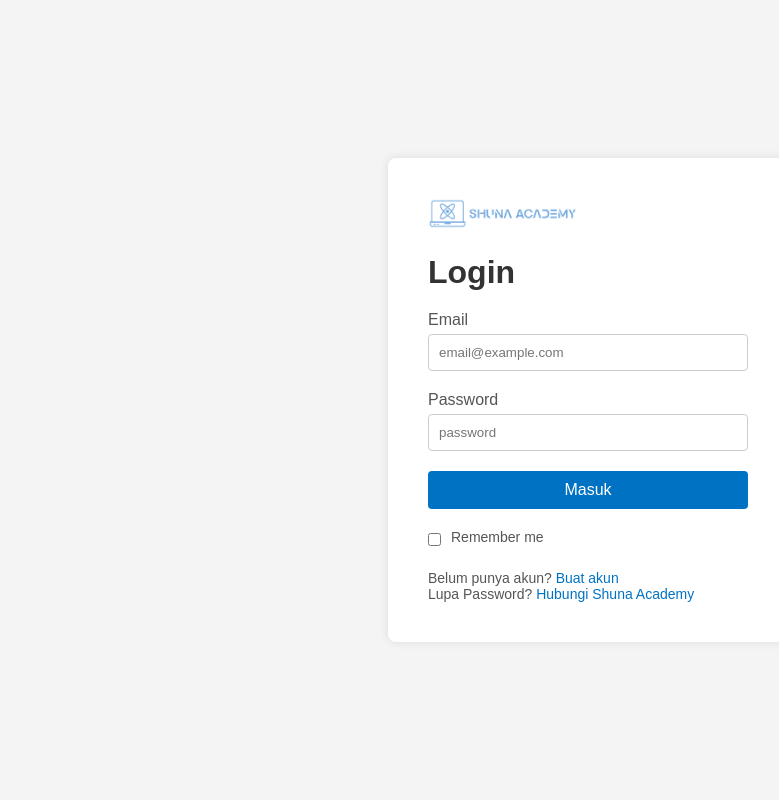
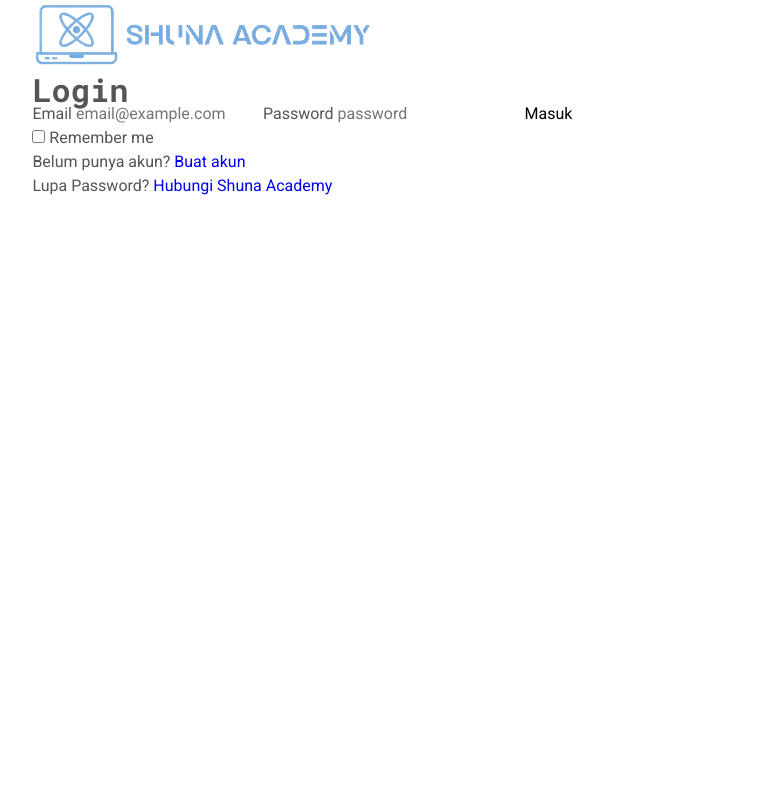
Before and after one commit to InfiniteNull/KM-6-AI-Data-Science-Capstone-Project-Development-Students, a Python web app: template app/templates/login.html in a window 1280 px wide. Shown: the whole page, without its empty margins (52-831 px from the left). Run offline with Jinja, Linux system fonts and the light colour scheme; the template is opened without the code that fills it, so the values that code supplies are empty.

Commit message:
Update login.css

```diff
--- a/app/static/css/login.css
+++ b/app/static/css/login.css
@@ -1,128 +1,414 @@
+/* FONT */
+@import url('https://fonts.googleapis.com/css2?family=Roboto+Mono:wght@400;500;600;700&family=Roboto:wght@400;500;700&display=swap');
+
+/* CSS VARIABELS */
+:root {
+    --header-height: 3.5rem;
+
+    /* COLORS */
+    --primary-color: #4a4a4a;
+    --primary-color-alt: #575757;
+    --linear-gradient: linear-gradient(54deg, rgba(45, 45, 45, 0.95)34%, rgba(45, 45, 45, 0.95));
+    --title-color: #4a4a4a;
+    --text-color: #555;
+    --text-color-alt: #999;
+    --bg-color: #fff;
+    --bg-color-alt: #e9ecef;
+    --border-color: #f1f1f1;
+
+    /* FONT AND TYPOGRAPY */
+    --roboto-font: 'Roboto', sans-serif;
+    --mono-font: 'Roboto Mono', monospace;
+
+    --fs-h1: 2.75rem;
+    --fs-h2: 2.25rem;
+    --fs-lg: 1.125rem;
+    --fs-base: 1rem;
+    --fs-sm: 0.875rem;
+    --fs-xs: 0.75rem;
+
+    /* FONT WEIGHT */
+    --medium: 500;
+    --semibold: 600;
+    --bold: 700;
+}
+
+/* BASE */
 * {
-    box-sizing: border-box;
     margin: 0;
     padding: 0;
-    font-family: Arial, sans-serif;
+    box-sizing: border-box;
+}
+
+html {
+    scroll-behavior: smooth;
+}
+
+body,
+button,
+input,
+textarea {
+    font-family: var(--roboto-font);
+    font-size: var(--fs-base);
 }
 
 body {
-    display: flex;
-    justify-content: center;
-    align-items: center;
-    height: 100vh;
-    background-color: #f4f4f4;
+    background-color: var(--bg-color);
+    color: var(--text-color);
+    line-height: 1.5em;
 }
 
-.container {
-    display: flex;
-    max-width: 400px;
-    width: 100%;
-    background-color: white;
-    box-shadow: 0 0 10px rgba(0, 0, 0, 0.1);
-    border-radius: 8px;
-    overflow: hidden;
+h1,
+h2,
+h3
+{
+    font-family: var(--mono-font);
+    font-weight: var(--bold);
 }
 
-.login-box {
-    flex: 1 1 400px;
-    padding: 40px;
-    display: flex;
-    flex-direction: column;
-    justify-content: center;
+ul {
+    list-style: none;
 }
 
-.login-box .logo {
-    width: 150px;
-    margin-bottom: 20px;
-}
-
-.login-box h1 {
-    margin-bottom: 20px;
-    color: #333;
-}
-
-.login-box label {
-    display: block;
-    margin-bottom: 5px;
-    color: #555;
-}
-
-.login-box input[type="email"] {
-    width: 100%;
-    padding: 10px;
-    margin-bottom: 20px;
-    border: 1px solid #ccc;
-    border-radius: 4px;
-}
-.login-box input[type="password"] {
-    width: 100%;
-    padding: 10px;
-    margin-bottom: 20px;
-    border: 1px solid #ccc;
-    border-radius: 4px;
-}
-
-.login-box button {
-    width: 100%;
-    padding: 10px;
-    border: none;
-    border-radius: 4px;
-    background-color: #0072c3;
-    color: white;
-    font-size: 16px;
-    cursor: pointer;
-    margin-bottom: 20px;
-}
-
-.login-box button:hover {
-    background-color: #005bb5;
-}
-
-.remember-me {
-    display: flex;
-    align-items: center;
-    margin-bottom: 20px;
-}
-
-.remember-me input {
-    margin-right: 10px;
-}
-
-.remember-me label {
-    font-size: 14px;
-    color: #555;
-}
-
-.links {
-    font-size: 14px;
-    color: #555;
-}
-
-.links a {
-    color: #0072c3;
+a {
     text-decoration: none;
 }
 
-.image-box {
-    flex: 1 1 600px;
-    background-color: #f0f0f0;
-    display: flex;
-    justify-content: center;
-    align-items: center;
-    border-left: 1px solid #ccc;
+button {
+    cursor: pointer;
+    background: none;
+    border: none;
+    outline: none;
 }
 
-.image-box img {
+img {
     max-width: 100%;
     height: auto;
 }
 
-@media (max-width: 768px) {
-    .container {
-        flex-direction: column;
+textarea,
+input {
+    background: none;
+    border: none;
+    outline: none;
+}
+
+/* REUSABLE CSS */
+.container {
+    max-width: 1140px;
+    margin: 0 auto;
+    padding-left: 0.9rem;
+    padding-right: 0.9rem;
+}
+
+.grid {
+    display: grid;
+}
+
+.section {
+    padding-top: 4rem;
+    padding-bottom: 3rem;
+}
+
+.section__title {
+    font-size: var(--fs-h2);
+    line-height: 1.17em;
+    font-weight: var(--medium);
+    margin-bottom: 1.12em;
+}
+
+.text-lg {
+    font-size: var(--fs-lg);
+    line-height: 1.67em;
+}
+
+.text-xs {
+    font-size: var(--fs-xs);
+    line-height: 1.5em;
+}
+
+.text-sm {
+    font-size: var(--fs-sm);
+    line-height: 1.43em;
+}
+
+.skills__title,
+.resume__title {
+    color: var(--text-color-alt);
+    letter-spacing: 0.4em;
+    margin-bottom: 2.8em;
+}
+
+/* HEADER */
+
+.header {
+    position: absolute;
+    top: 0;
+    left: 0;
+    width: 100%;
+    z-index: 100;
+    transition: 0.3s;
+}
+
+.nav{
+    height: calc(var(--header-height) + 0.875rem);
+    display: flex;
+    align-items: flex-end;
+}
+
+.nav__list {
+    display: flex;
+    column-gap: 3.25rem;
+}
+
+
+.nav__link {
+    color: #fff;
+    font-size: 0.9rem;
+    font-weight: var(--bold);
+    font-family: var(--mono-font);
+    text-transform: uppercase;
+    position: relative;
+    transition: 0.3s;
+}
+
+.nav__link:hover {
+    opacity: 0.5;
+}
+
+.nav__close::after {
+    content: '';
+    position: absolute;
+    bottom: 0;
+    right: -0.5rem;
+    width: 7px;
+    height: 2px;
+    background-color: #fff;
+    opacity: 0;
+    transition: 0.3s;
+}
+
+.nav__link:hover::after {
+    opacity: 1;
+}
+
+.nav__close,
+.nav__toggle {
+    display: none;
+}
+
+/* ACTIVE LINK */
+.active-link {
+    opacity: 0.5;
+}
+
+.active-link::after {
+    opacity: 1;
+}
+
+.scroll-header {
+    position: fixed;
+    background-color: var(--bg-color);
+    box-shadow: 0 5px 8px 0 rgb(0 0 0 / 14%);
+}
+
+.scroll-header .nav__link {
+    color: var(--text-color);
+}
+
+.scroll-header .nav {
+    align-items: center;
+}
+
+.scroll-header .nav__link::after {
+    background-color: var(--text-color);
+}
+
+.scroll-header .nav__link:hover,
+.scroll-header .active-link {
+    color: var(--primary-color);
+}
+
+/* HOME */
+.home {
+    background: url(app/static/img/home.jpg);
+    background-size: cover;
+    background-position: 50%;
+    padding-top: 5.5rem;
+    margin-bottom: 2.5rem;
+    position: relative;
+}
+
+.home::before {
+    content: '';
+    position: absolute;
+    top: 0;
+    left: 0;
+    width: 100%;
+    height: 100%;
+    background: var(--linear-gradient);
+}
+
+.home__container {
+    grid-template-columns: 4fr 8fr;
+    column-gap: 1.875rem;
+}
+
+.home__data {
+    z-index: 10;
+}
+
+.home__img {
+    width: 90%;
+    height: 380px;
+    object-fit: cover;
+    border-radius: 0.3rem;
+    transform: translateY(3.125rem);
+    box-shadow: 0 0 27px rgb(96 96 96 / 34%);
+}
+
+.home__name,
+.home__work {
+    color: #fff;
+    font-family: var(--mono-font);
+}
+
+.home__name {
+    font-size: var(--fs-h1);
+    line-height: 1.14em;
+    margin: 0.9em 0 0.63em;
+}
+
+.home__work {
+    margin-bottom: 7.5em;
+}
+
+/* HELLO */
+.about__item {
+    border: 3px solid var(--border-color);
+    padding: 2.5rem 1.25rem 1.875rem;
+    text-align: center;
+}
+.about__box {
+    border: 3px solid var(--border-color);
+    width: 82px;
+    height: 82px;
+    border-radius: 50%;
+    margin: 0 auto;
+    margin-bottom: 1.25rem;
+    position: relative;
+    display: flex;
+}
+
+
+/* BUTTON */
+.button {
+    display: inline-block;
+    background-color: var(--primary-color);
+    color: #fff;
+    padding: 1.1em 2.1em;
+    border-radius: 1.56rem;
+    font-weight: var(--semibold);
+    transition: 0.3s;
+}
+
+.button:hover {
+    background-color: var(--primary-color-alt);
+}
+
+.button--flex {
+    display: inline-flex;
+    align-items: flex-start;
+    column-gap: 0.3rem;
+}
+
+/* SERVICES */
+.services__container {
+    grid-template-columns: repeat(3, 1fr);
+    gap: 1.875rem;
+}
+
+.services__item {
+    border: 1px solid var(--border-color);
+    padding: 2.5rem 1.25rem 1.875rem;
+    text-align: center;
+}
+
+.icon__box {
+    border: 1px solid var(--border-color);
+    width: 82px;
+    height: 82px;
+    border-radius: 50%;
+    margin: 0 auto;
+    margin-bottom: 1.25rem;
+    position: relative;
+    display: flex;
+}
+
+.services__icon {
+    width: 32px;
+    margin: auto;
+}
+
+.services__dot {
+    position: absolute;
+    left: 0;
+    top: 0;
+    width: 100%;
+    height: 100%;
+    animation: service-dot 2s linear infinite;
+    animation-play-state: paused;
+}
+
+.services__item:hover .services__dot {
+    animation-play-state: running;
+}
+
+@keyframes service-dot {
+    0% {
+        transform: rotate(0deg);
     }
 
-    .image-box {
-        display: none;
+    100% {
+        transform: rotate(1turn);
     }
 }
+
+.dot {
+    width: 13px;
+    height: 13px;
+    background-color: var(--title-color);
+    border-radius: 50%;
+    position: absolute;
+    top: 0;
+    left: 0.9rem;
+}
+
+.services__title {
+    margin-bottom: 0.8em;
+}
+
+/* RESUME */
+.resume__container {
+    grid-template-columns: repeat(2, 1fr);
+    column-gap: 3.75rem;
+}
+
+
+.resume__title {
+    color: var(--text-color-alt);
+    letter-spacing: 0.4em;
+    margin-bottom: 2.8em;
+}
+
+.resume__item {
+    border-left: 2px solid var(--primary-color);
+    padding-left: 1.6rem;
+    position: relative;
+}
+
+.resume__item:not(:last-child) {
+    padding-bottom: 3rem;
+}
+
+.resume
```
